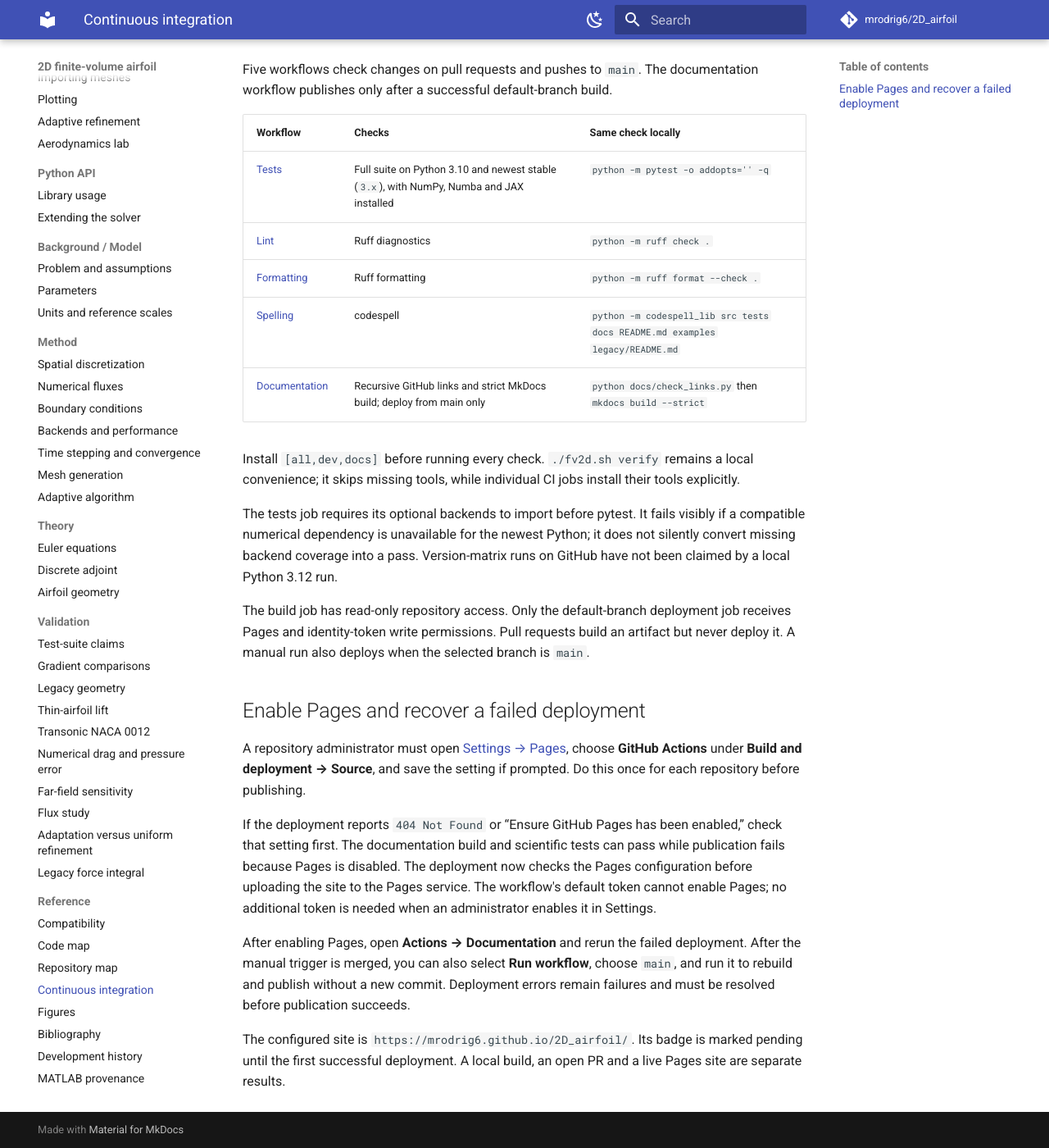
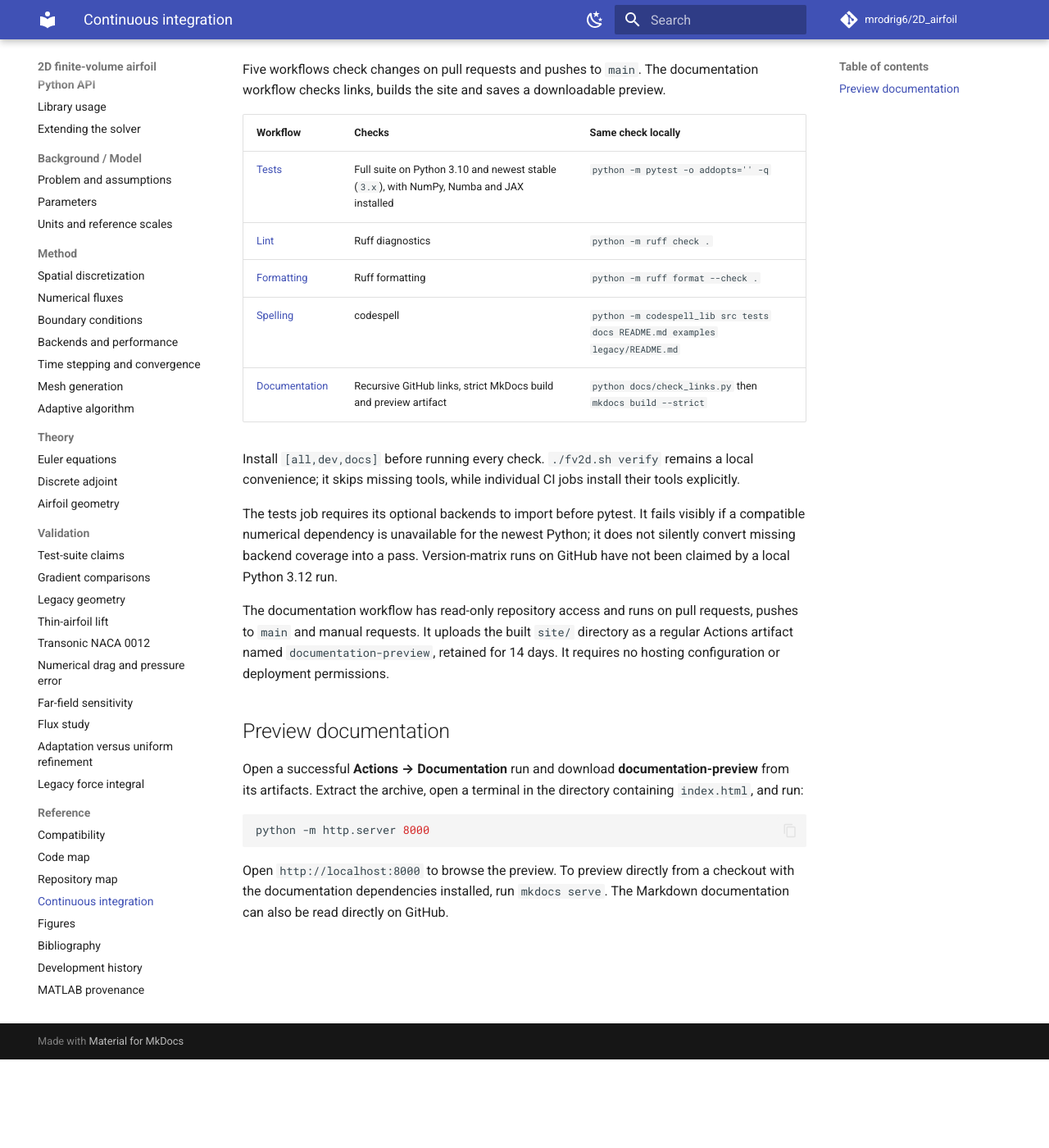
Before and after one commit to mrodrig6/2D_airfoil, an MkDocs documentation site: the page built from docs/reference/ci.md, in a window 1280 px wide and 1400 px high, scrolled down 108 px. Shown: the whole window at 82% size. Built offline with MkDocs 1.6.1 and Material for MkDocs 9.7.7, drawn with Linux system fonts in a browser that asks for light colours; comment, search, counter and statistics services are not loaded.

Commit message:
ci: replace Pages publishing with documentation previews

````diff
--- a/docs/reference/ci.md
+++ b/docs/reference/ci.md
@@ -1,6 +1,6 @@
 # Continuous integration
 
-Five workflows check changes on pull requests and pushes to `main`. The documentation workflow publishes only after a successful default-branch build.
+Five workflows check changes on pull requests and pushes to `main`. The documentation workflow checks links, builds the site and saves a downloadable preview.
 
 | Workflow | Checks | Same check locally |
 |---|---|---|
@@ -8,20 +8,20 @@
 | [Lint](../../.github/workflows/lint.yml) | Ruff diagnostics | `python -m ruff check .` |
 | [Formatting](../../.github/workflows/format.yml) | Ruff formatting | `python -m ruff format --check .` |
 | [Spelling](../../.github/workflows/spelling.yml) | codespell | `python -m codespell_lib src tests docs README.md examples legacy/README.md` |
-| [Documentation](../../.github/workflows/docs.yml) | Recursive GitHub links and strict MkDocs build; deploy from main only | `python docs/check_links.py` then `mkdocs build --strict` |
+| [Documentation](../../.github/workflows/docs.yml) | Recursive GitHub links, strict MkDocs build and preview artifact | `python docs/check_links.py` then `mkdocs build --strict` |
 
 Install `[all,dev,docs]` before running every check. `./fv2d.sh verify` remains a local convenience; it skips missing tools, while individual CI jobs install their tools explicitly.
 
 The tests job requires its optional backends to import before pytest. It fails visibly if a compatible numerical dependency is unavailable for the newest Python; it does not silently convert missing backend coverage into a pass. Version-matrix runs on GitHub have not been claimed by a local Python 3.12 run.
 
-The build job has read-only repository access. Only the default-branch deployment job receives Pages and identity-token write permissions. Pull requests build an artifact but never deploy it. A manual run also deploys when the selected branch is `main`.
+The documentation workflow has read-only repository access and runs on pull requests, pushes to `main` and manual requests. It uploads the built `site/` directory as a regular Actions artifact named `documentation-preview`, retained for 14 days. It requires no hosting configuration or deployment permissions.
 
-## Enable Pages and recover a failed deployment
+## Preview documentation
 
-A repository administrator must open [Settings → Pages](https://github.com/mrodrig6/2D_airfoil/settings/pages), choose **GitHub Actions** under **Build and deployment → Source**, and save the setting if prompted. Do this once for each repository before publishing.
+Open a successful **Actions → Documentation** run and download **documentation-preview** from its artifacts. Extract the archive, open a terminal in the directory containing `index.html`, and run:
 
-If the deployment reports `404 Not Found` or “Ensure GitHub Pages has been enabled,” check that setting first. The documentation build and scientific tests can pass while publication fails because Pages is disabled. The deployment now checks the Pages configuration before uploading the site to the Pages service. The workflow's default token cannot enable Pages; no additional token is needed when an administrator enables it in Settings.
+```bash
+python -m http.server 8000
+```
 
-After enabling Pages, open **Actions → Documentation** and rerun the failed deployment. After the manual trigger is merged, you can also select **Run workflow**, choose `main`, and run it to rebuild and publish without a new commit. Deployment errors remain failures and must be resolved before publication succeeds.
-
-The configured site is `https://mrodrig6.github.io/2D_airfoil/`. Its badge is marked pending until the first successful deployment. A local build, an open PR and a live Pages site are separate results.
+Open `http://localhost:8000` to browse the preview. To preview directly from a checkout with the documentation dependencies installed, run `mkdocs serve`. The Markdown documentation can also be read directly on GitHub.
--- a/mkdocs.yml
+++ b/mkdocs.yml
@@ -1,6 +1,5 @@
 site_name: "2D finite-volume airfoil"
 site_description: "Transonic airfoil studies with a Python Euler solver"
-site_url: https://mrodrig6.github.io/2D_airfoil/
 repo_url: https://github.com/mrodrig6/2D_airfoil
 repo_name: mrodrig6/2D_airfoil
 edit_uri: edit/main/docs/
````
Also changed, not shown: README.md (+1 -1 lines), docs/reference/repository.md (+1 -1 lines), 1 other file.
